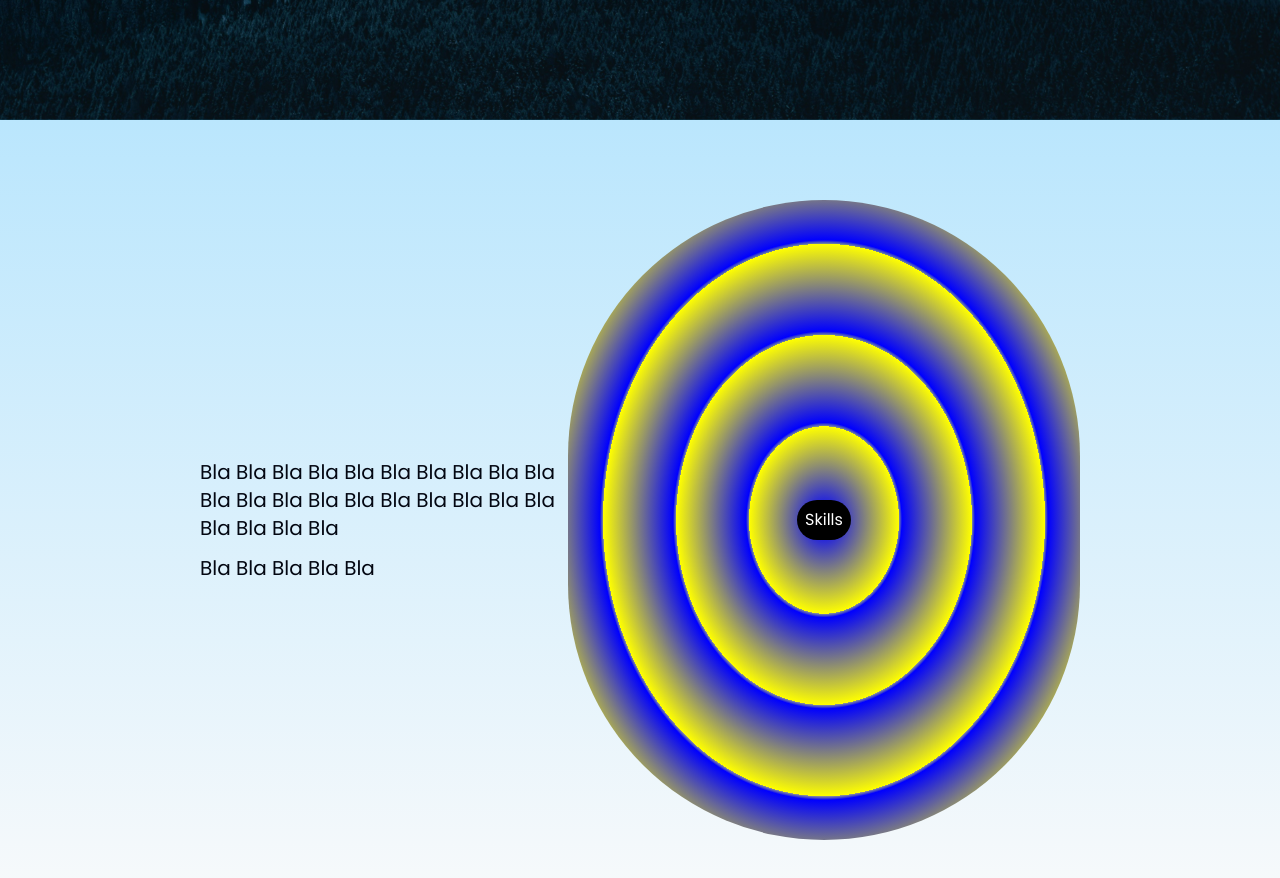
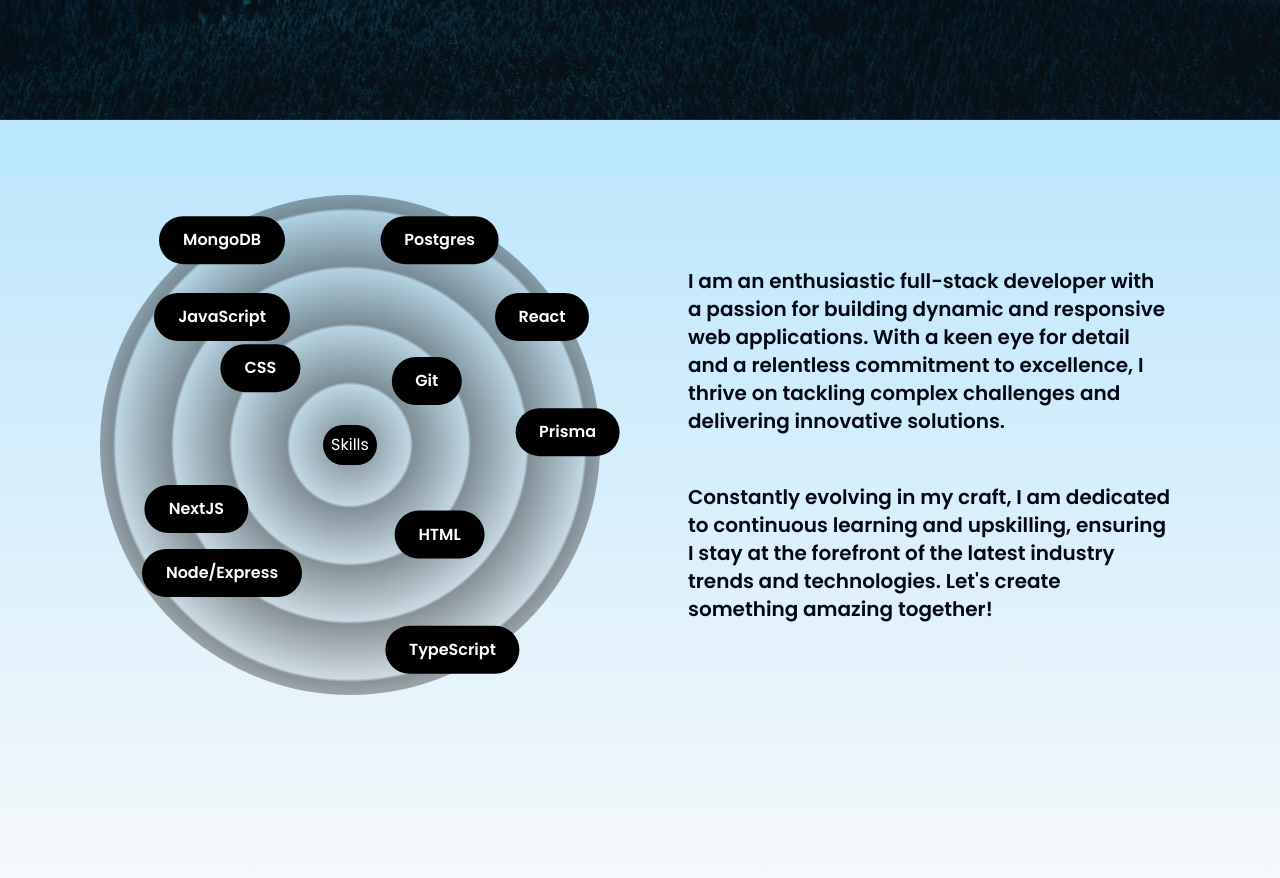
Before and after one commit to mharoon2595/myPortfolio, a Next.js app: page / in a window 1280 px wide. Shown: the part 1880-2758 px from the top of the page. Built offline with nearby package versions, Linux system fonts and the light colour scheme.

Commit message:
about changes

```diff
--- a/components/About.jsx
+++ b/components/About.jsx
@@ -4,94 +4,42 @@ import useContentInView from "@/hooks/useContentInView";
 import React, { useEffect } from "react";
 import { easeIn, motion, useAnimation } from "framer-motion";
 import Skills from "./Skills";
+import ContentReveal from "./ContentReveal";
 
 const About = () => {
   const { ref, inView } = useContentInView("About");
   const startAnimation = useAnimation();
-  const sildeControls = useAnimation();
+  const slideControls = useAnimation();
 
   useEffect(() => {
     if (inView) {
       startAnimation.start("visible");
-      sildeControls.start("visible");
+      slideControls.start("visible");
     }
   }, [inView]);
 
   return (
     <div
-      className="h-[100vh] bg-gradient-to-b from-sky-200"
+      className="min-h-[100vh] bg-gradient-to-b from-sky-200"
       id="About"
       ref={ref}
     >
-      <div className="flex h-full justify-between items-center align-middle px-[200px]">
-        <div className="flex flex-col gap-3 max-w-[400px]">
-          <motion.div
-            className="relative w-fit text-xl overflow-hidden"
-            variants={{
-              hidden: { opacity: 0, x: -100 },
-              visible: { opacity: 1, x: 0 },
-            }}
-            transition={{
-              duration: 0.5,
-            }}
-            initial="hidden"
-            animate={startAnimation}
-          >
-            <motion.div
-              variants={{
-                hidden: { left: 0 },
-                visible: { left: "100%" },
-              }}
-              initial="hidden"
-              animate={sildeControls}
-              transition={{ duaration: 0.5, ease: "easeIn", delay: 0.5 }}
-              style={{
-                position: "absolute",
-                top: 4,
-                bottom: 4,
-                left: 0,
-                right: 0,
-                background: "black",
-              }}
-            ></motion.div>
-            Bla Bla Bla Bla Bla Bla Bla Bla Bla Bla Bla Bla Bla Bla Bla Bla Bla
-            Bla Bla Bla Bla Bla Bla Bla
-          </motion.div>
-          <motion.div
-            className="relative w-fit text-xl overflow-hidden"
-            variants={{
-              hidden: { opacity: 0, x: -100 },
-              visible: { opacity: 1, x: 0 },
-            }}
-            transition={{
-              duration: 0.5,
-            }}
-            initial="hidden"
-            animate={startAnimation}
-          >
-            <motion.div
-              variants={{
-                hidden: { left: 0 },
-                visible: { left: "100%" },
-              }}
-              initial="hidden"
-              animate={sildeControls}
-              transition={{ duaration: 0.5, ease: "easeIn", delay: 0.5 }}
-              style={{
-                position: "absolute",
-                top: 4,
-                bottom: 4,
-                left: 0,
-                right: 0,
-                background: "black",
-              }}
-            ></motion.div>
-            Bla Bla Bla Bla Bla
-          </motion.div>
+      <div className="flex flex-col gap-5 lg:flex-row h-full justify-between items-center align-middle px-[75px] py-[75px] xl:px-[100px] ">
+        <div className=" min-w-[300px] md:min-w-[400px] lg:min-w-[500px]  2xl:min-w-[700px] ">
+          <Skills />
         </div>
-
-        <div className="min-w-[40vw] ">
-          <Skills />
+        <div className="flex flex-col gap-3 max-w-[500px] p-2">
+          <ContentReveal
+            content="I am an enthusiastic full-stack developer with a passion for building dynamic and responsive web applications. With a keen eye for detail and a relentless commitment to excellence, I thrive on tackling complex challenges and delivering innovative solutions."
+            startAnimation={startAnimation}
+            slideControls={slideControls}
+          />
+          <br />
+          <ContentReveal
+            content="Constantly evolving in my craft, I am dedicated to continuous learning and upskilling, ensuring I stay at the forefront of the latest industry trends and technologies. Let's create something amazing together!"
+            startAnimation={startAnimation}
+            slideControls={slideControls}
+          />
         </div>
       </div>
     </div>
--- /dev/null
+++ b/components/ContentReveal.jsx
@@ -0,0 +1,40 @@
+import React from "react";
+import { motion } from "framer-motion";
+
+const ContentReveal = ({ content, startAnimation, slideControls }) => {
+  return (
+    <motion.div
+      className="relative w-fit text-xl font-semibold overflow-hidden"
+      variants={{
+        hidden: { opacity: 0, x: -100 },
+        visible: { opacity: 1, x: 0 },
+      }}
+      transition={{
+        duration: 0.5,
+      }}
+      initial="hidden"
+      animate={startAnimation}
+    >
+      <motion.div
+        variants={{
+          hidden: { left: 0 },
+          visible: { left: "100%" },
+        }}
+        initial="hidden"
+        animate={slideControls}
+        transition={{ duaration: 0.5, ease: "easeIn", delay: 0.5 }}
+        style={{
+          position: "absolute",
+          top: 2,
+          bottom: 2,
+          left: 0,
+          right: 0,
+          background: "black",
+        }}
+      ></motion.div>
+      {content}
+    </motion.div>
+  );
+};
+
+export default ContentReveal;
--- a/components/ScrollVelocity.jsx
+++ /dev/null
@@ -1,71 +0,0 @@
-"use client";
-import { useRef } from "react";
-import './styles.css';
-import {
-  motion,
-  useScroll,
-  useSpring,
-  useTransform,
-  useMotionValue,
-  useVelocity,
-  useAnimationFrame,
-} from "framer-motion";
-import { wrap } from "@motionone/utils";
-
-function ParallaxText({ children, baseVelocity = 100 }) {
-  const baseX = useMotionValue(0);
-  const { scrollY } = useScroll();
-  const scrollVelocity = useVelocity(scrollY);
-  const smoothVelocity = useSpring(scrollVelocity, {
-    damping: 50,
-    stiffness: 400,
-  });
-  const velocityFactor = useTransform(smoothVelocity, [0, 1000], [0, 5], {
-    clamp: false,
-  });
-
-  /**
-   * This is a magic wrapping for the length of the text - you
-   * have to replace for wrapping that works for you or dynamically
-   * calculate
-   */
-  const x = useTransform(baseX, (v) => `${wrap(-20, -45, v)}%`);
-
-  const directionFactor = useRef(1);
-  useAnimationFrame((t, delta) => {
-    let moveBy = directionFactor.current * baseVelocity * (delta / 1000);
-
-    /**
-     * This is what changes the direction of the scroll once we
-     * switch scrolling directions.
-     */
-    if (velocityFactor.get() < 0) {
-      directionFactor.current = -1;
-    } else if (velocityFactor.get() > 0) {
-      directionFactor.current = 1;
-    }
-
-    moveBy += directionFactor.current * moveBy * velocityFactor.get();
-
-    baseX.set(baseX.get() + moveBy);
-  });
-
-  /**
-   * The number of times to repeat the child text should be dynamically calculated
-   * based on the size of the text and viewport. Likewise, the x motion value is
-   * currently wrapped between -20 and -45% - this 25% is derived from the fact
-   * we have four children (100% / 4). This would also want deriving from the
-   * dynamically generated number of children.
-   */
-  return (
-    <div className="parallax">
-      <motion.div className="scroller text-black" style={{ x }}>
-        <span>{children} </span>
-        <span>{children} </span>
-        <span>{children} </span>
-        <span>{children} </span>
-      </motion.div>
-    </div>
-  );
-}
-export default ParallaxText;
--- a/components/Skills.jsx
+++ b/components/Skills.jsx
@@ -1,11 +1,37 @@
 import React from "react";
+import { motion } from "framer-motion";
+
+const Skill = ({ name, x, y }) => {
+  return (
+    <motion.div
+      className="absolute flex items-center font-medium justify-center rounded-full md:font-semibold md:bg-black bg-none text-black md:text-white py-1 px-3 lg:py-3 lg:px-6 shadow-black cursor-pointer"
+      whileHover={{ scale: 1.05 }}
+      initial={{ x: 0, y: 0 }}
+      animate={{ x, y }}
+      transition={{ duration: 1.5 }}
+    >
+      {name}
+    </motion.div>
+  );
+};
 
 const Skills = () => {
   return (
-    <div className="w-full h-[80vh]  rounded-full relative flex items-center justify-center bg-circularLight">
-      <div className="bg-black rounded-full w-min h-min text-white p-2">
+    <div className="w-full h-[300px] md:h-[400px] lg:h-[500px]  2xl:h-[700px]  rounded-full relative flex items-center justify-center bg-circularLightDefault lg:bg-circularLightLg xl:bg-circularLightXl">
+      <div className="bg-black rounded-full w-min h-min text-white p-2 absolute z-10">
         Skills
       </div>
+      <Skill name="HTML" x="7vw" y="7vw" />
+      <Skill name="CSS" x="-7vw" y="-6vw" />
+      <Skill name="JavaScript" x="-10vw" y="-10vw" />
+      <Skill name="React" x="15vw" y="-10vw" />
+      <Skill name="Node/Express" x="-10vw" y="10vw" />
+      <Skill name="TypeScript" x="8vw" y="16vw" />
+      <Skill name="Postgres" x="7vw" y="-16vw" />
+      <Skill name="MongoDB" x="-10vw" y="-16vw" />
+      <Skill name="NextJS" x="-12vw" y="5vw" />
+      <Skill name="Prisma" x="17vw" y="-1vw" />
+      <Skill name="Git" x="6vw" y="-5vw" />
     </div>
   );
 };
--- a/tailwind.config.js
+++ b/tailwind.config.js
@@ -11,7 +11,9 @@ module.exports = {
         "gradient-radial": "radial-gradient(var(--tw-gradient-stops))",
         "gradient-conic":
           "conic-gradient(from 180deg at 50% 50%, var(--tw-gradient-stops))",
-          circularLight: "repeating-radial-gradient(rgba(0,0,0,0.4) 2px, blue 5px, yellow 75px)"
+          circularLightXl: "repeating-radial-gradient(rgba(0,0,0,0.1) 2px, rgba(0,0,0,0.4) 5px, rgba(0,0,0,0.1) 60px)",
+          circularLightLg: "repeating-radial-gradient(rgba(0,0,0,0.1) 2px, rgba(0,0,0,0.4) 5px, rgba(0,0,0,0.1) 40px)",
+          circularLightDefault: "repeating-radial-gradient(rgba(0,0,0,0.1) 2px, rgba(0,0,0,0.4) 5px, rgba(0,0,0,0.1) 30px)",
       },
 
     },
```
Also changed, not shown: app/page.js (+2 -5 lines), components/ResponsiveIntro.jsx (+20 -25 lines).
